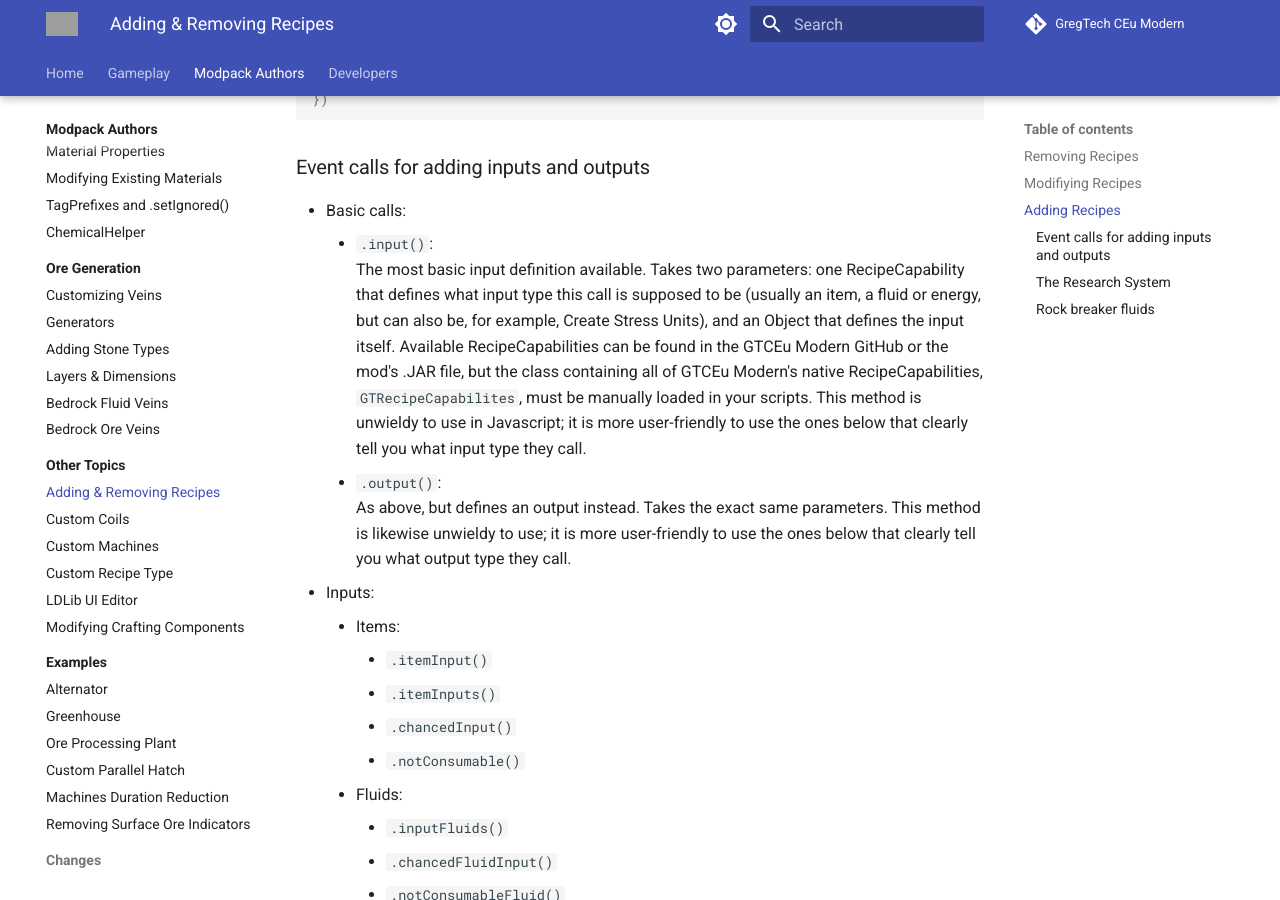
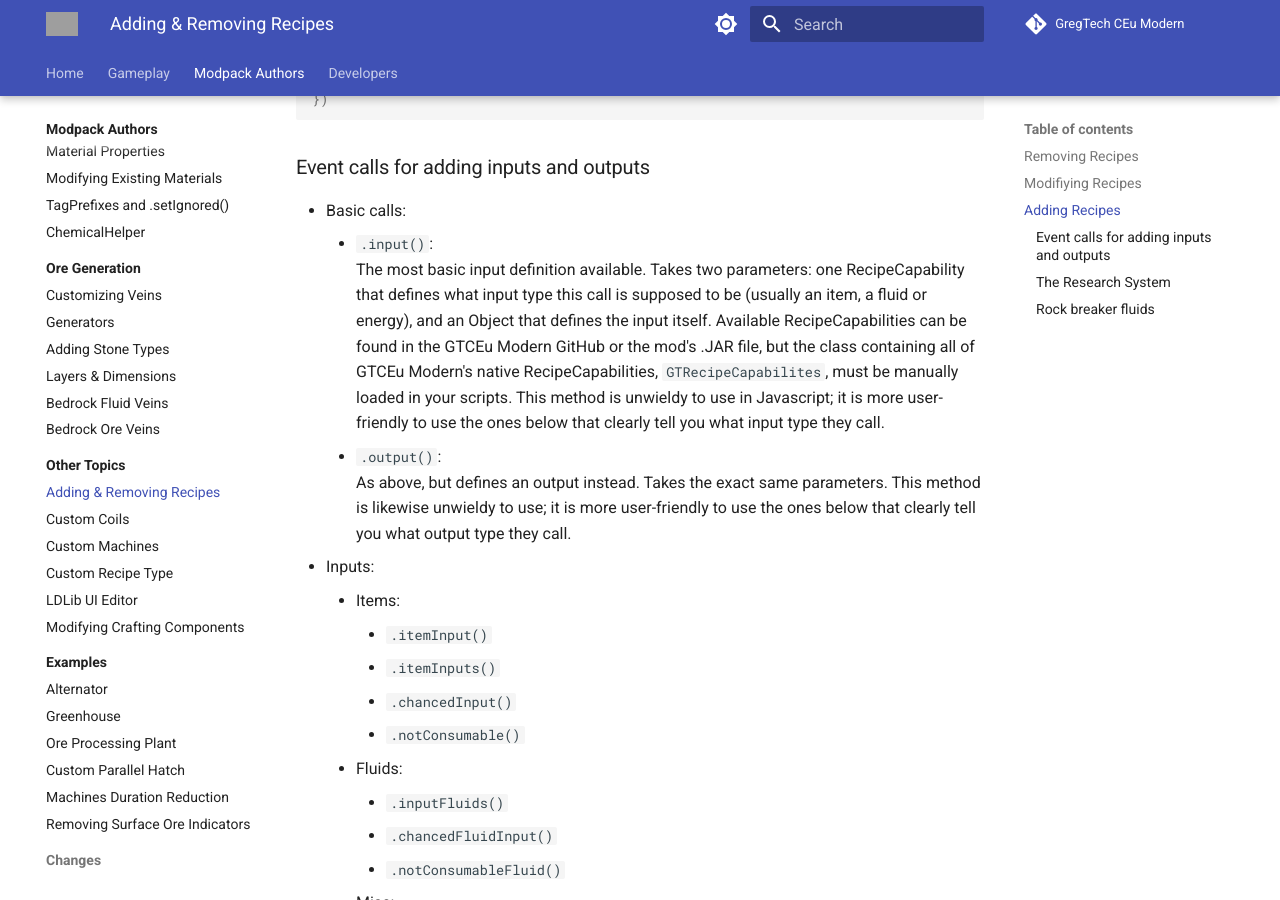
Before and after one commit to GregTechCEu/gtceu-modern-docs, an MkDocs documentation site: the page built from docs/Modpacks/Other-Topics/Adding-and-Removing-Recipes.md, in a window 1280 px wide and 900 px high, scrolled down 1216 px. Built offline with MkDocs 1.6.1 and Material for MkDocs 9.7.7, drawn with Linux system fonts in a browser that asks for light colours; comment, search, counter and statistics services are not loaded; grey boxes are pictures that could not be loaded.

Commit message:
apply review suggestions

```diff
--- a/docs/Modpacks/Other-Topics/Adding-and-Removing-Recipes.md
+++ b/docs/Modpacks/Other-Topics/Adding-and-Removing-Recipes.md
@@ -73,8 +73,8 @@
 - Basic calls:
     - `.input()`:
       The most basic input definition available. Takes two parameters: one RecipeCapability that defines what input type
-      this call is supposed to be (usually an item, a fluid or energy, but can also be, for example, Create Stress
-      Units), and an Object that defines the input itself. Available RecipeCapabilities can be found in the GTCEu Modern
+      this call is supposed to be (usually an item, a fluid or energy), and an Object that defines the input itself.
+      Available RecipeCapabilities can be found in the GTCEu Modern
       GitHub or the mod's .JAR file, but the class containing all of GTCEu Modern's native RecipeCapabilities,
       `GTRecipeCapabilites`, must be manually loaded in your scripts. This method is unwieldy to use in Javascript; it
       is more user-friendly to use the ones below that clearly tell you what input type they call.
```
Also changed, not shown: other parts of docs/Modpacks/Other-Topics/Adding-and-Removing-Recipes.md (+1 -1 lines).
